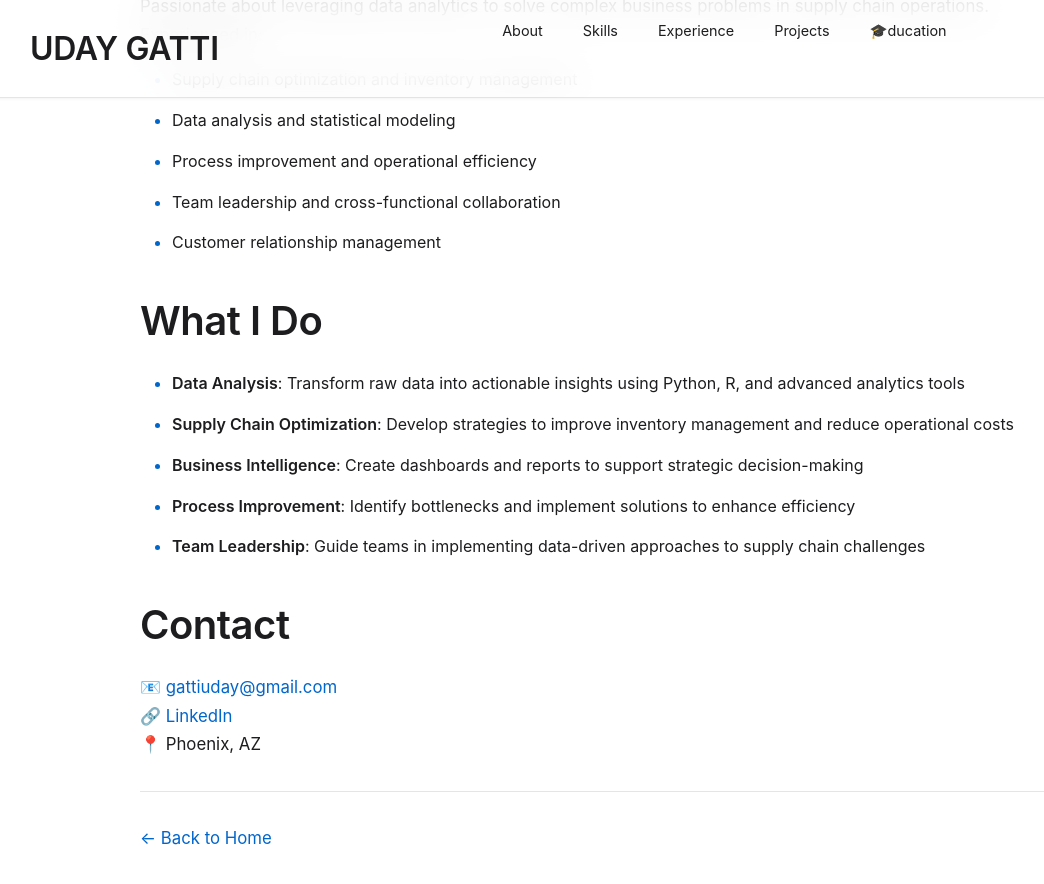
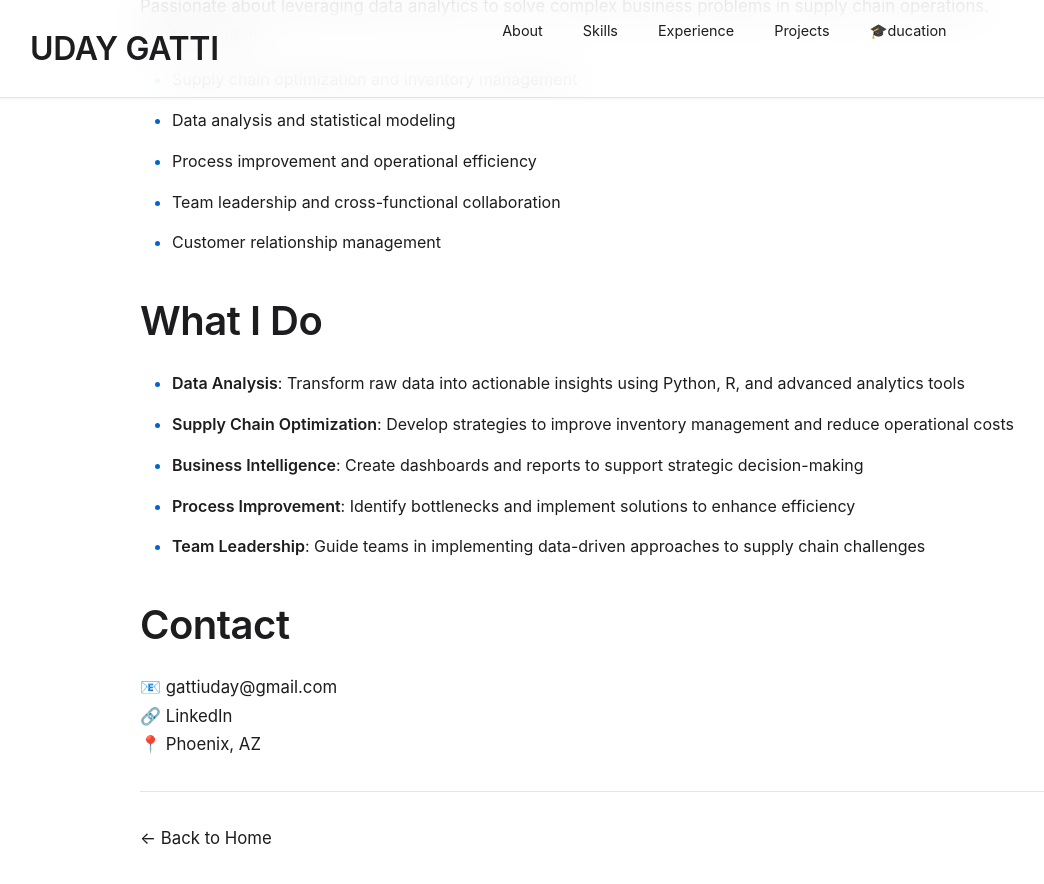
Before and after one commit to gattiuday/portfolio, a Jekyll site: the page built from about.md, in a window 1280 px wide and 900 px high, scrolled down 525 px. Shown: the top 884 px of the window, without its empty margins (42-1086 px from the left). Built offline with Jekyll 4.4.1, drawn with Linux system fonts in a browser that asks for light colours.

Commit message:
Fix: override link styling in main content to display as black text

```diff
--- a/_layouts/default.html
+++ b/_layouts/default.html
@@ -126,6 +126,15 @@
         text-decoration: none;
         transition: color 0.2s ease;
       }
+
+.main-content a {
+  color: #1d1d1f;
+}
+
+.main-content a:hover {
+  color: #0066cc;
+  text-decoration: underline;
+}
 
       a:hover {
         color: #0077ed;
```
